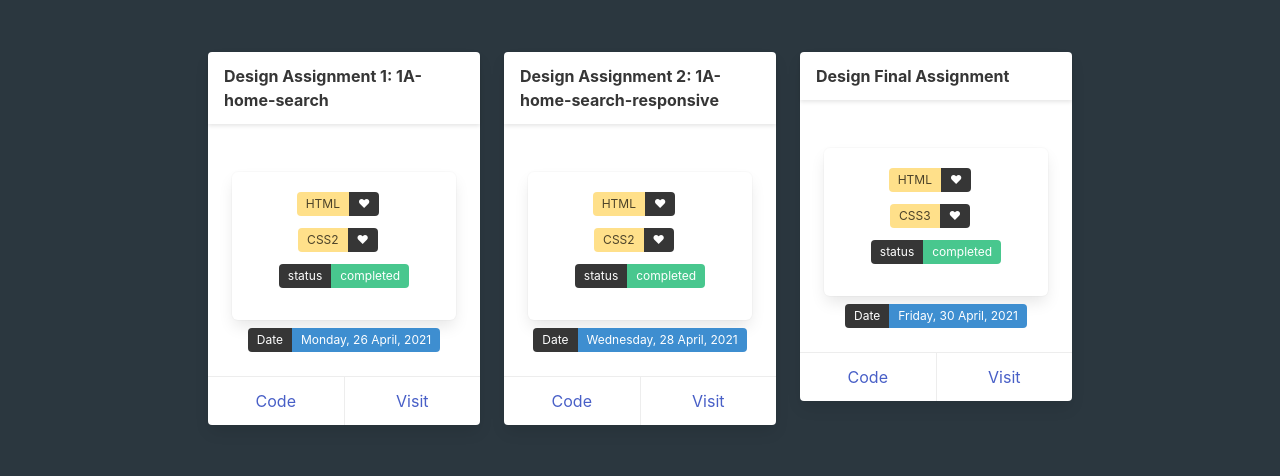
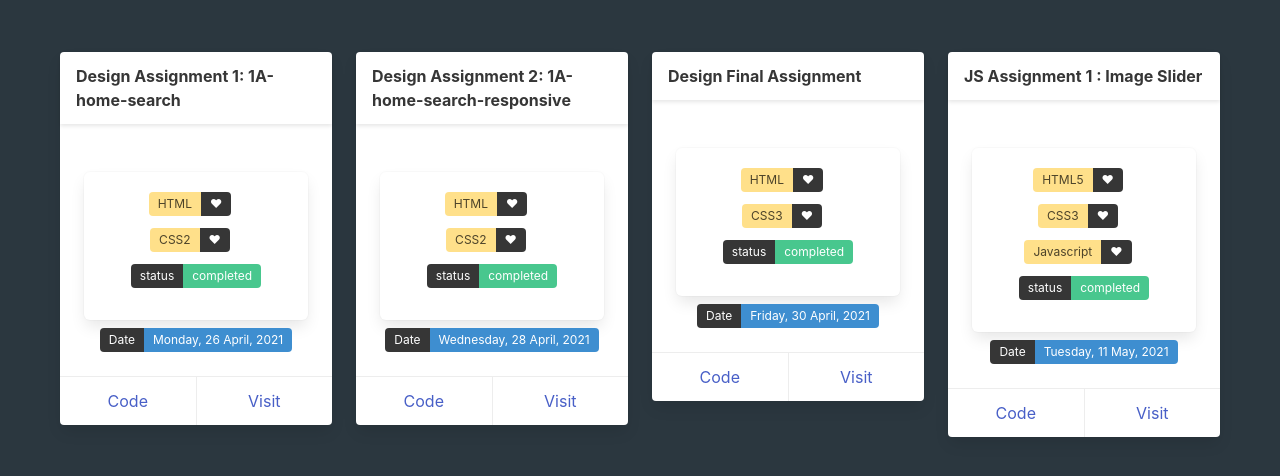
Before and after one commit to kshitijsubedi/leapfrogInternship, a plain HTML site: page index.html in a window 1280 px wide. Shown: the part 216-692 px from the top of the page. Drawn offline with nearby package versions, Linux system fonts and the light colour scheme.

Commit message:
🍔 JS assignment 1

```diff
--- a/index.html
+++ b/index.html
@@ -70,7 +70,13 @@
       &mdash; Leap Frog Internship 2021 &mdash;
     </p>
   </section>
-  <div class="columns  is-centered mx-6 is-8 mainSection">
+            <!-- <div class="tabs mx-6 is-centered is-medium is-fullwidth is-toggle">
+              <ul>
+                <li class="tab" onclick="openTab(event,'Design')"><a >Design</a></li>
+                <li class="tab is-active" onclick="openTab(event,'JS')"><a >Js</a></li>
+              </ul>
+            </div> -->
+  <div class="columns content-tab  is-centered mx-6 is-8 mainSection">
 
     <div class="column is-one-quarter">
       <div class='card'>
@@ -213,7 +219,75 @@
         </footer>
       </div>
     </div>
+    <div class="column is-one-quarter">
+      <div class='card'>
+        <header class="card-header">
+          <p class="card-header-title">
+           JS Assignment 1 : Image Slider
+          </p>
+        </header>
+        <div class="card-content">
+          <div class="block">
+
+            <br>
+            <div class="field box is-grouped is-grouped-multiline is-justify-content-center">
+              <div class="control">
+                <div class="tags has-addons">
+                  <span class="tag is-warning">HTML5</span>
+                  <a class="tag is-dark">♥</a>
+                </div>
+              </div>
+
+              <div class="control">
+                <div class="tags has-addons">
+                  <span class="tag is-warning">CSS3</span>
+                  <a class="tag is-dark">♥</a>
+                </div>
+              </div>
+              <div class="control">
+                <div class="tags has-addons">
+                  <span class="tag is-warning">Javascript</span>
+                  <a class="tag is-dark">♥</a>
+                </div>
+              </div>
+
+              <div class="control">
+                <div class="tags has-addons">
+                  <span class="tag is-dark">status</span>
+                  <span class="tag is-success">completed</span>
+                </div>
+              </div>
+            </div>
+            <div class="tags pt-2 has-addons is-justify-content-center">
+              <span class="tag is-dark">Date</span>
+              <span class="tag is-info">Tuesday, 11 May, 2021</span>
+            </div>
+          </div>
+        </div>
+        <footer class="card-footer">
+          <a href="https://github.com/kshitijsubedi/JS-Image-Carousel" target="_blank"
+            rel="noopener noreferrer" class="card-footer-item">Code</a>
+          <a href="https://kshitijsubedi.github.io/JS-Image-Carousel/" target="_blank"
+            rel="noopener noreferrer" class="card-footer-item">Visit</a>
+        </footer>
+      </div>
+    </div>
   </div>
+  <script type="javascript">
+    function openTab(evt, tabName) {
+  var i, x, tablinks;
+  x = document.getElementsByClassName("content-tab");
+  for (i = 0; i < x.length; i++) {
+      x[i].style.display = "none";
+  }
+  tablinks = document.getElementsByClassName("tab");
+  for (i = 0; i < x.length; i++) {
+      tablinks[i].className = tablinks[i].className.replace(" is-active", "");
+  }
+  document.getElementById(tabName).style.display = "block";
+  evt.currentTarget.className += " is-active";
+}
+  </script>
 </body>
 
 </html>
```
